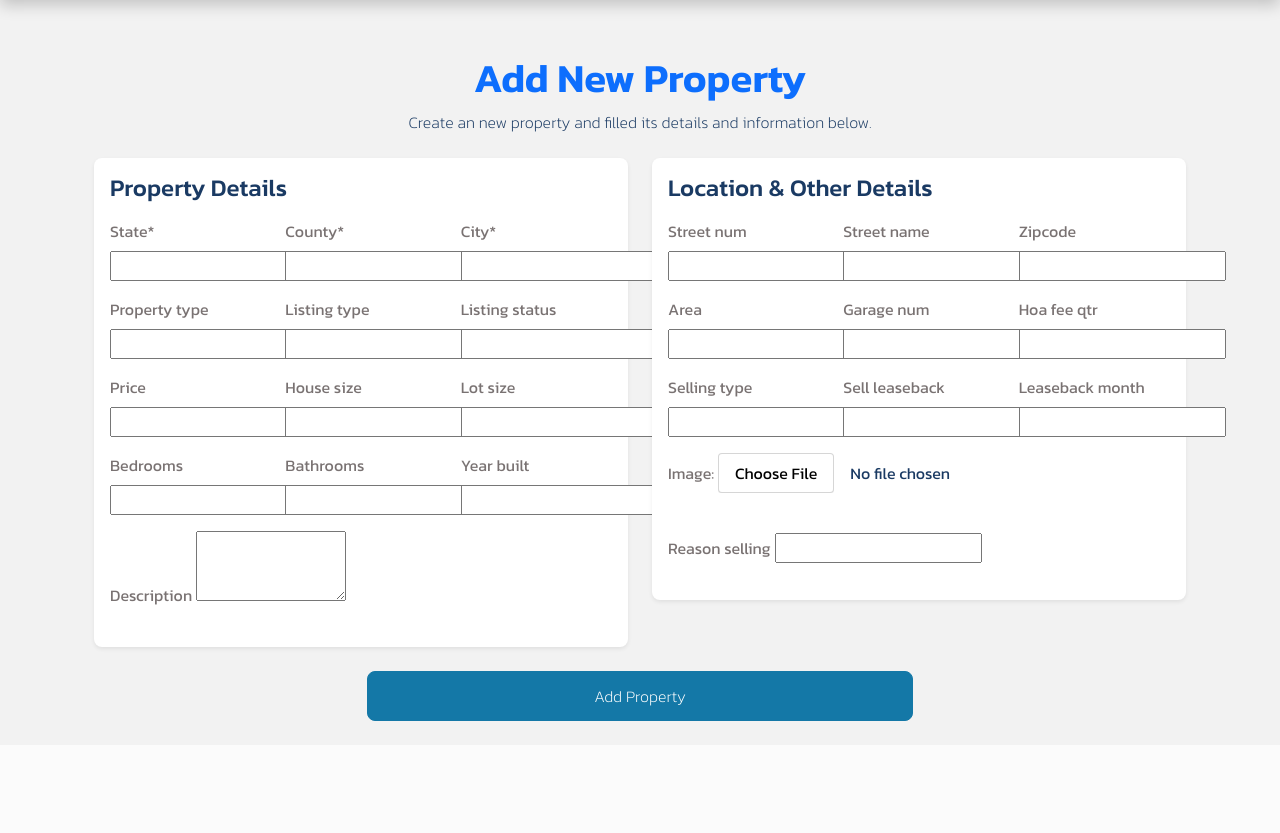
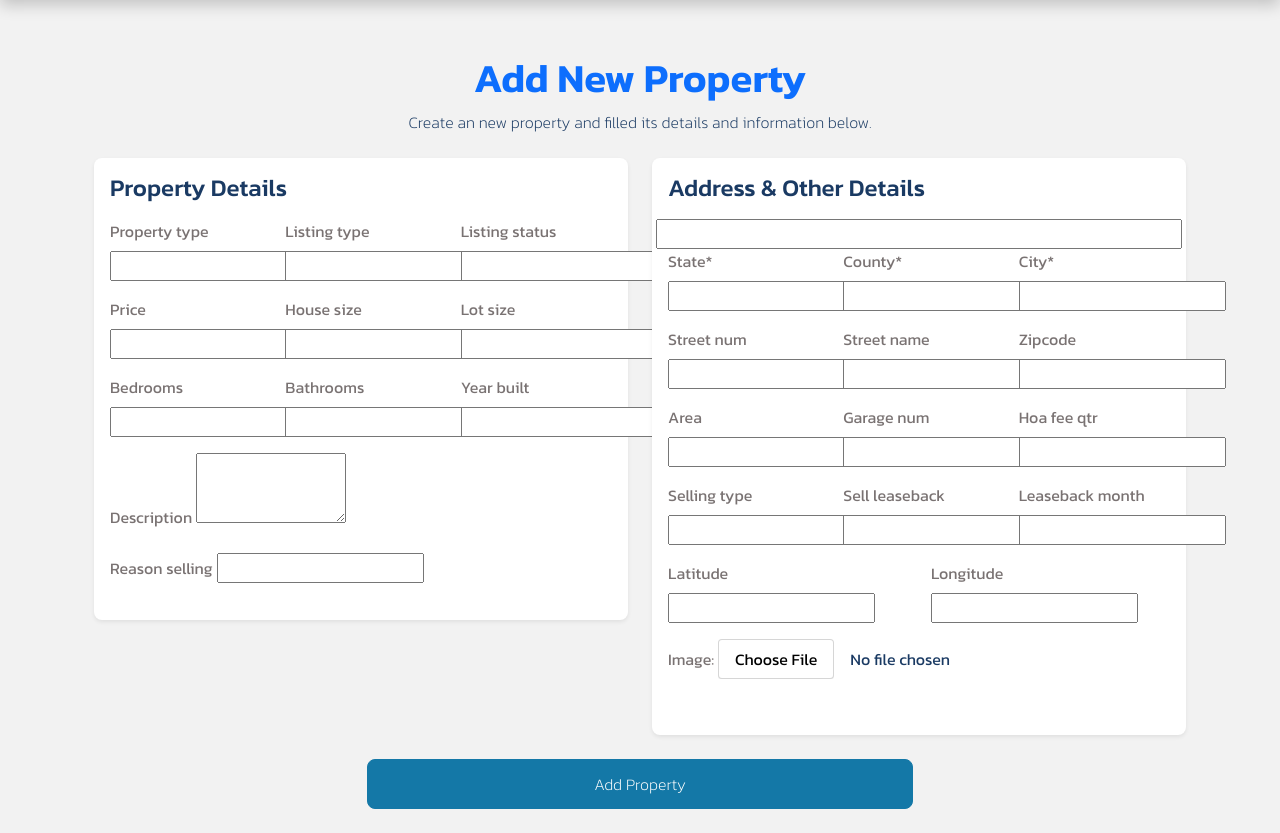
Before and after one commit to Ardhweb/usa-realstate, a Django app: template restate_hub/templates/property/add_property.html in a window 1280 px wide. Shown: the part 102-935 px from the top of the page. Before the commit the page ends 823 px from the top, so only its background shows below. Run offline with Django 5.2, Linux system fonts and the light colour scheme; the template is opened without the code that fills it, so the values that code supplies are empty, except form fields; tables that the repository leaves empty hold one stand-in row (values such as "Sample post"); form fields are guessed from the names that the template uses; some libraries are stand-ins or nearby versions.

Commit message:
AddingProperty+
-in Addproperty page we added new Location Form for Geolocation and lat and long values because of searching feature that  asked recently for it,

Co-Authored-By: Shubumbarkar <154700592+Shubumbarkar@users.noreply.github.com>

```diff
--- a/restate_hub/templates/property/add_property.html
+++ b/restate_hub/templates/property/add_property.html
@@ -58,24 +58,7 @@ input[type="file"]::file-selector-button {
             <div class="col-md-6">
                 <div class="property-details-wrapper bg-body p-3 rounded-3 shadow-sm">
                     <h4 class="mb-3">Property Details</h4>
-                    <div class="row mb-3">
-                        {% comment %} <div class="col-md-4">
-                            <label class="form-label">{{ form.country.label }}*</label>
-                            {{ form.country }}
-                        </div> {% endcomment %}
-                        <div class="col-md-4">
-                            <label class="form-label">{{ form.state.label }}*</label>
-                            {{ form.state }}
-                        </div>
-                        <div class="col-md-4">
-                            <label class="form-label">{{form.county.label}}*</label>
-                            {{form.county}}
-                        </div>
-                        <div class="col-md-4">
-                            <label class="form-label">{{ form.city.label }}*</label>
-                            {{ form.city }}
-                        </div>
-                    </div>
+
 
                     <div class="row mb-3">
                         <div class="col-md-4">
@@ -129,12 +112,39 @@ input[type="file"]::file-selector-button {
                             {{ form.description }}
                         </div>
                     </div>
+                    <div class="row mb-3">
+
+                        <div class="col-md-12">
+                            <label class="form-label">{{ form.reason_selling.label }}</label>
+                            {{ form.reason_selling }}
+                        </div>
+                    </div>
                 </div>
             </div>
 
             <div class="col-md-6">
                 <div class="location-details-wrapper bg-body p-3 rounded-3 shadow-sm">
-                    <h4 class="mb-3">Location & Other Details</h4>
+                    <h4 class="mb-3">Address &  Other Details</h4>
+
+                    <div class="row mb-3">
+                        {{ form.country }}
+                        {% comment %} <div class="col-md-4">
+                            <label class="form-label">{{ form.country.label }}*</label>
+                            {{ form.country }}
+                        </div>  {% endcomment %}
+                        <div class="col-md-4">
+                            <label class="form-label">{{ form.state.label }}*</label>
+                            {{ form.state }}
+                        </div>
+                        <div class="col-md-4">
+                            <label class="form-label">{{form.county.label}}*</label>
+                            {{form.county}}
+                        </div>
+                        <div class="col-md-4">
+                            <label class="form-label">{{ form.city.label }}*</label>
+                            {{ form.city }}
+                        </div>
+                    </div>
                     <div class="row mb-3">
                         <div class="col-md-4">
                             <label class="form-label">{{ form.street_num.label }}</label>
@@ -180,6 +190,20 @@ input[type="file"]::file-selector-button {
                             {{ form.leaseback_month }}
                         </div>
                     </div>
+
+
+                    <div class="row mb-3">
+                        <div class="col-md-6">
+                            <label class="form-label">{{ location_form.latitude.label}}</label>
+                            {{ location_form.latitude }}
+                        </div>
+                        <div class="col-md-6">
+                            <label class="form-label">{{ location_form.longitude.label }}</label>
+                            {{ location_form.longitude }}
+                        </div>
+
+                    </div>
+
                     <div class="row mb-4 pb-3">
                         <div class="col-md-12">
                             <label class="form-label">{{ form.image.label }}: </label>
@@ -187,14 +211,6 @@ input[type="file"]::file-selector-button {
                         </div>
 
                     </div>
-                    <div class="row mb-3">
-
-                        <div class="col-md-12">
-                            <label class="form-label">{{ form.reason_selling.label }}</label>
-                            {{ form.reason_selling }}
-                        </div>
-                    </div>
-
 
 
 
```
Also changed, not shown: restate_hub/property_module/forms.py (+15 -4 lines), restate_hub/property_module/views.py (+14 -5 lines).
